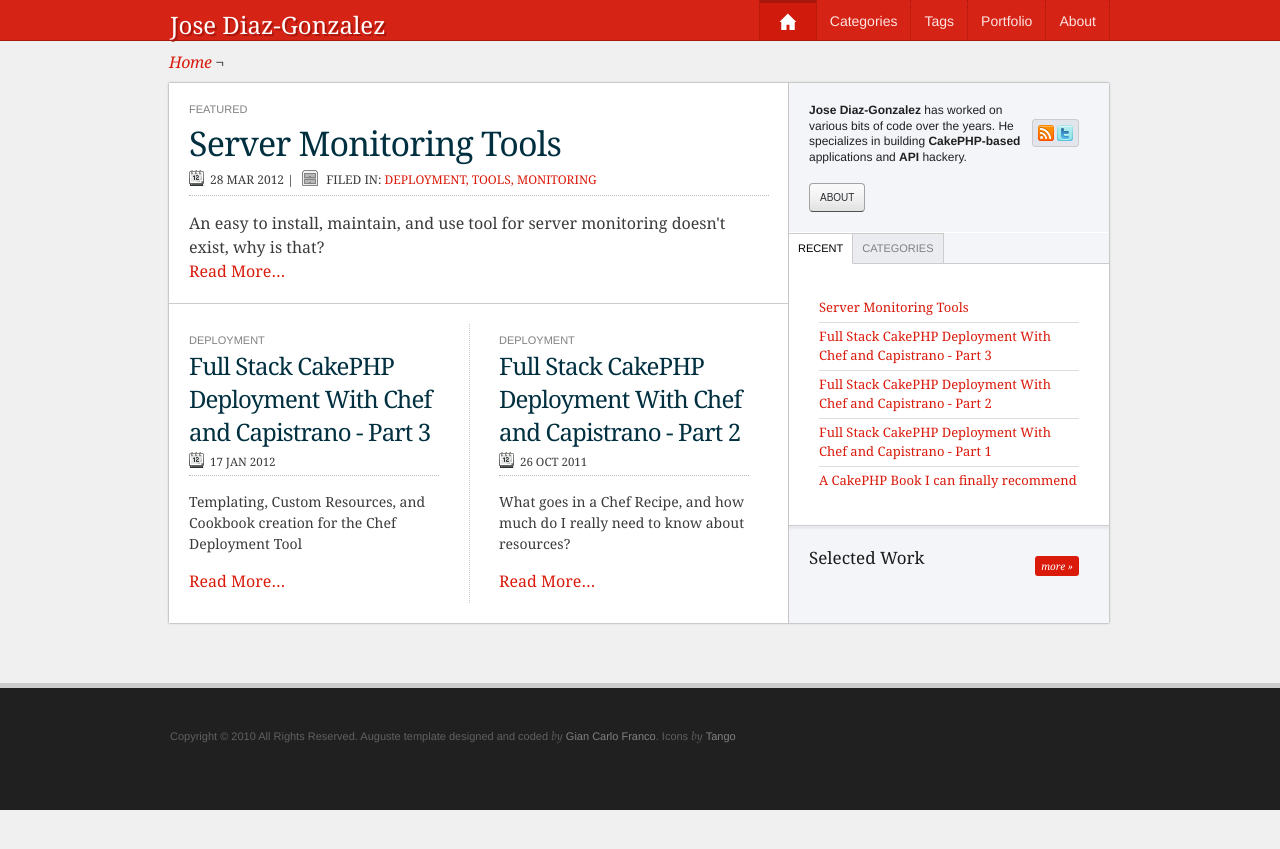
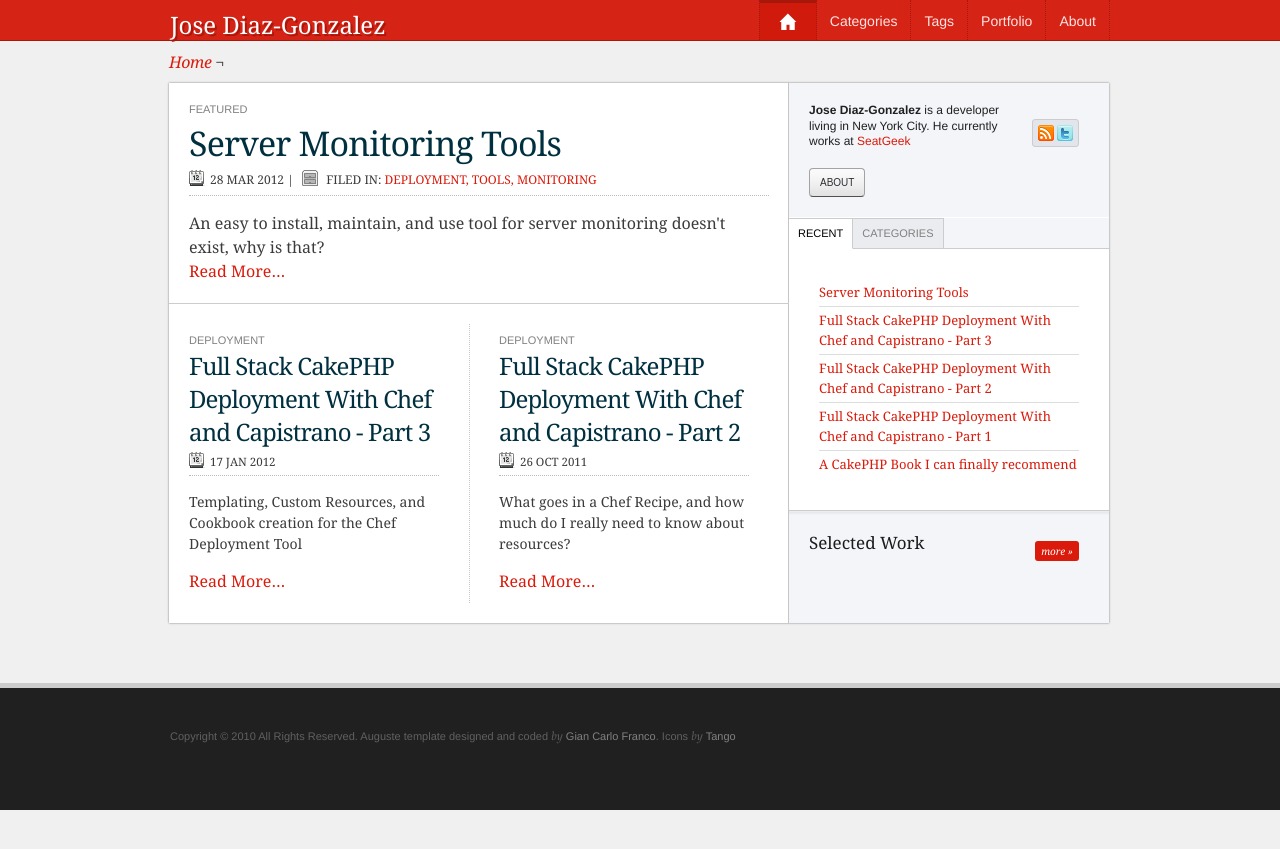
Before and after one commit to husayt/josediazgonzalez.com, a Jekyll site: the page built from index.html, in a window 1280 px wide. Shown: the top 849 px of the page. Built offline with Jekyll 4.4.1, drawn with Linux system fonts in a browser that asks for light colours; Markdown is read by kramdown in place of the engine named in the settings.

Commit message:
Updated side-description

```diff
--- a/_includes/intro.markdown
+++ b/_includes/intro.markdown
@@ -1,7 +1,7 @@
 <div id="side-intro" class="section mobile-hide">
 	<div id="side-description">
-		<p><strong>Jose Diaz-Gonzalez</strong> has worked on various bits of code over the years. He specializes in building <strong>CakePHP-based</strong> applications and <strong>API</strong> hackery.</p>
-	<a class="button" href="/about">About</a>
+    <p><strong>Jose Diaz-Gonzalez</strong> is a developer living in New York City. He currently works at <a href="http://seatgeek.com">SeatGeek</a></p>
+		<a class="button" href="/about">About</a>
 	</div>
 	<div id="update-icons">
 		<ul>
--- a/_includes/intro_responsive.markdown
+++ b/_includes/intro_responsive.markdown
@@ -1,7 +1,7 @@
 <div id="side-intro" class="section mobile-show">
   <div id="side-description">
-    <p><strong>Jose Diaz-Gonzalez</strong> has worked on various bits of code over the years. He specializes in building <strong>CakePHP-based</strong> applications and <strong>API</strong> hackery.</p>
-  <a class="button" href="/about">About</a>
+    <p><strong>Jose Diaz-Gonzalez</strong> is a developer living in New York City. He currently works at <a href="http://seatgeek.com">SeatGeek</a></p>
+    <a class="button" href="/about">About</a>
   </div>
   <div id="update-icons">
     <ul>
--- a/css/style.css
+++ b/css/style.css
@@ -663,7 +663,7 @@ div.success p {line-height:24px; padding:0; margin-left:36px; }
 	body.single-project .project-content { width: 325px; }
 	.mobile-hide { display: none; }
 	.mobile-show { display: block; }
-	.mobile-show #update-icons {position:absolute; right:30px; top:140px; padding:5px; background:#e2e5eb; -moz-border-radius:3px; -webkit-border-radius:3px; border-radius:3px; border:1px solid #ccc;}
+	.mobile-show #update-icons {position:absolute; right:30px; top:116px; padding:5px; background:#e2e5eb; -moz-border-radius:3px; -webkit-border-radius:3px; border-radius:3px; border:1px solid #ccc;}
 	.mobile-show #update-icons:hover {border-color:#aaa;}
 	.mobile-show #update-icons li:first-child {border:0;}
 	.mobile-show #update-icons li:last-child {padding:0;}
```
